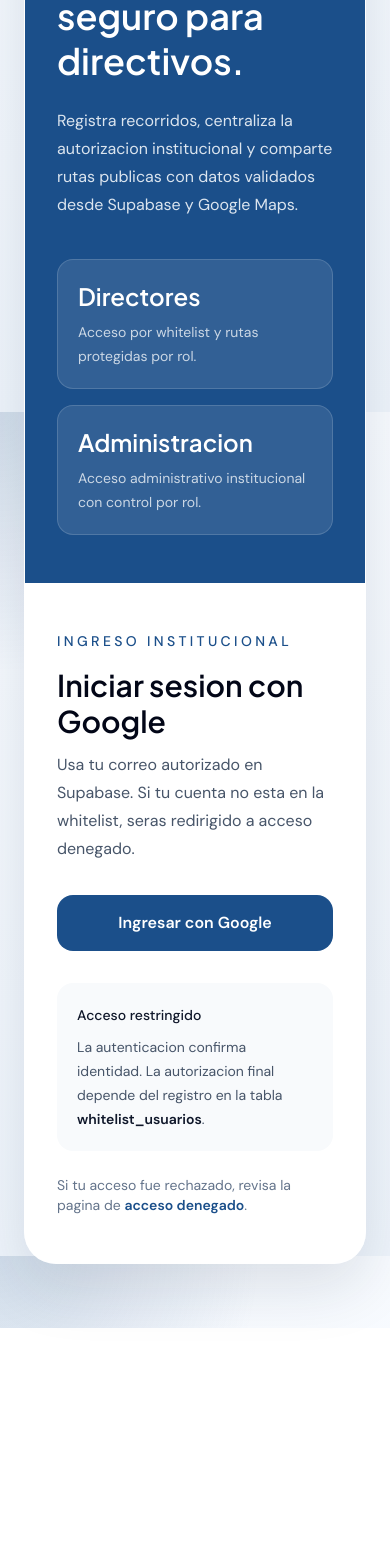
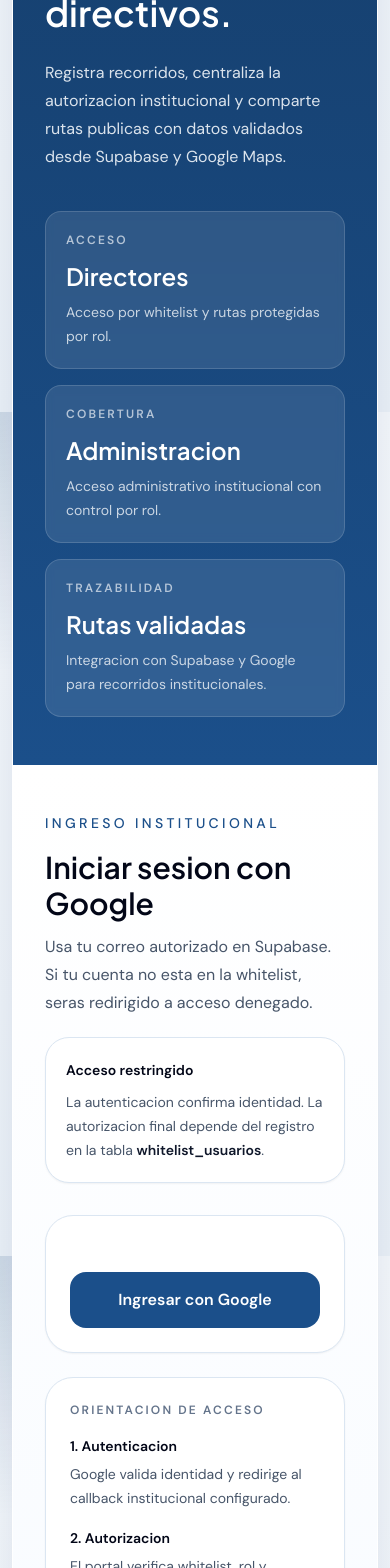
Before and after one commit to kmilomore/salidas-pedagogicas, a Next.js app: page /login in a window 390 px wide. Shown: the part 432-2000 px from the top of the page. Before the commit the page ends 1760 px from the top, so only its background shows below. Built offline with nearby package versions, Linux system fonts and the light colour scheme.

Commit message:
feat: update login components and styles for improved user experience; enhance global styles and Tailwind configuration for better theming and responsiveness

```diff
--- a/src/app/(auth)/login/login-form.tsx
+++ b/src/app/(auth)/login/login-form.tsx
@@ -53,13 +53,13 @@ export default function LoginForm({ statusMessage }: LoginFormProps) {
   return (
     <>
       {statusMessage ? (
-        <div className="mt-6 rounded-2xl border border-amber-200 bg-amber-50 px-4 py-3 text-sm text-amber-900">
+        <div className="status-card-warning mt-6 rounded-2xl px-4 py-3 text-sm">
           {statusMessage}
         </div>
       ) : null}
 
       {errorMessage ? (
-        <div className="mt-4 rounded-2xl border border-rose-200 bg-rose-50 px-4 py-3 text-sm text-rose-900">
+        <div className="status-card-danger mt-4 rounded-2xl px-4 py-3 text-sm">
           {errorMessage}
         </div>
       ) : null}
--- a/src/app/(auth)/login/page.tsx
+++ b/src/app/(auth)/login/page.tsx
@@ -10,10 +10,10 @@ interface LoginPageProps {
 export default function LoginPage({ searchParams }: LoginPageProps) {
 
   return (
-    <main className="flex min-h-screen items-center justify-center px-6 py-16">
-      <section className="surface-card grid w-full max-w-6xl overflow-hidden rounded-[32px] border border-white/70 lg:grid-cols-[1.15fr_0.85fr]">
-        <div className="bg-slep px-8 py-12 text-white sm:px-12 lg:px-14">
-          <div className="mb-10 inline-flex h-14 w-14 items-center justify-center rounded-2xl border border-white/20 bg-white/10 text-lg font-semibold">
+    <main className="flex min-h-screen items-center justify-center px-3 py-4 sm:px-5 sm:py-6 xl:px-8">
+      <section className="surface-card grid w-full max-w-[1680px] overflow-hidden rounded-[36px] border border-white/70 xl:grid-cols-[1.1fr_0.9fr]">
+        <div className="bg-[linear-gradient(180deg,var(--slep-blue-dark)_0%,var(--slep-blue)_100%)] px-8 py-12 text-white sm:px-12 lg:px-14 xl:px-16 xl:py-16">
+          <div className="mb-10 inline-flex h-14 w-14 items-center justify-center rounded-2xl border border-white/20 bg-white/10 text-lg font-semibold shadow-lg shadow-slate-950/10">
             SC
           </div>
           <p className="mb-4 text-sm uppercase tracking-[0.28em] text-slate-200/80">
@@ -25,45 +25,71 @@ export default function LoginPage({ searchParams }: LoginPageProps) {
           <p className="mt-6 max-w-xl text-base leading-7 text-slate-100/90 sm:text-lg">
             Registra recorridos, centraliza la autorizacion institucional y comparte rutas publicas con datos validados desde Supabase y Google Maps.
           </p>
-          <div className="mt-10 grid gap-4 sm:grid-cols-2">
-            <div className="rounded-2xl border border-white/15 bg-white/10 p-5">
-              <p className="font-display text-2xl font-semibold">Directores</p>
-              <p className="mt-2 text-sm leading-6 text-slate-100/80">
-                Acceso por whitelist y rutas protegidas por rol.
-              </p>
+          <div className="mt-10 grid gap-4 lg:grid-cols-3">
+            <div className="rounded-2xl border border-white/15 bg-white/10 p-5 backdrop-blur-sm">
+              <p className="text-xs font-semibold uppercase tracking-[0.18em] text-slate-200/75">Acceso</p>
+              <p className="font-display mt-3 text-2xl font-semibold">Directores</p>
+              <p className="mt-2 text-sm leading-6 text-slate-100/80">Acceso por whitelist y rutas protegidas por rol.</p>
             </div>
-            <div className="rounded-2xl border border-white/15 bg-white/10 p-5">
-              <p className="font-display text-2xl font-semibold">Administracion</p>
-              <p className="mt-2 text-sm leading-6 text-slate-100/80">
-                Acceso administrativo institucional con control por rol.
-              </p>
+            <div className="rounded-2xl border border-white/15 bg-white/10 p-5 backdrop-blur-sm">
+              <p className="text-xs font-semibold uppercase tracking-[0.18em] text-slate-200/75">Cobertura</p>
+              <p className="font-display mt-3 text-2xl font-semibold">Administracion</p>
+              <p className="mt-2 text-sm leading-6 text-slate-100/80">Acceso administrativo institucional con control por rol.</p>
+            </div>
+            <div className="rounded-2xl border border-white/15 bg-white/10 p-5 backdrop-blur-sm">
+              <p className="text-xs font-semibold uppercase tracking-[0.18em] text-slate-200/75">Trazabilidad</p>
+              <p className="font-display mt-3 text-2xl font-semibold">Rutas validadas</p>
+              <p className="mt-2 text-sm leading-6 text-slate-100/80">Integracion con Supabase y Google para recorridos institucionales.</p>
             </div>
           </div>
         </div>
 
-        <div className="flex items-center bg-white px-8 py-12 sm:px-12 lg:px-14">
+        <div className="portal-tint flex items-center px-8 py-12 sm:px-12 lg:px-14 xl:px-16 xl:py-16">
           <div className="w-full">
-            <p className="text-sm font-medium uppercase tracking-[0.24em] text-slep">Ingreso institucional</p>
-            <h2 className="font-display mt-4 text-3xl font-semibold text-slate-950">
-              Iniciar sesion con Google
-            </h2>
-            <p className="mt-3 text-base leading-7 text-slate-600">
-              Usa tu correo autorizado en Supabase. Si tu cuenta no esta en la whitelist, seras redirigido a acceso denegado.
-            </p>
+            <div className="grid gap-5 xl:grid-cols-[minmax(0,1.1fr)_minmax(280px,0.9fr)] xl:items-start">
+              <div>
+                <p className="text-sm font-medium uppercase tracking-[0.24em] text-slep">Ingreso institucional</p>
+                <h2 className="font-display mt-4 text-3xl font-semibold text-slate-950 sm:text-4xl">
+                  Iniciar sesion con Google
+                </h2>
+                <p className="mt-3 max-w-2xl text-base leading-7 text-slate-600">
+                  Usa tu correo autorizado en Supabase. Si tu cuenta no esta en la whitelist, seras redirigido a acceso denegado.
+                </p>
+              </div>
 
-            <LoginForm statusMessage={searchParams?.message} />
-
-            <div className="mt-8 rounded-2xl bg-slate-50 p-5 text-sm leading-6 text-slate-600">
-              <p className="font-medium text-slate-900">Acceso restringido</p>
-              <p className="mt-2">
-                La autenticacion confirma identidad. La autorizacion final depende del registro en
-                la tabla <span className="font-semibold text-slate-900">whitelist_usuarios</span>.
-              </p>
+              <div className="portal-outline rounded-[24px] bg-white p-5 text-sm leading-6 text-slate-600 shadow-sm">
+                <p className="font-semibold text-slate-950">Acceso restringido</p>
+                <p className="mt-2">
+                  La autenticacion confirma identidad. La autorizacion final depende del registro en la tabla <span className="font-semibold text-slate-900">whitelist_usuarios</span>.
+                </p>
+            </div>
             </div>
 
-            <p className="mt-6 text-sm text-slate-500">
-              Si tu acceso fue rechazado, revisa la pagina de <Link href="/acceso-denegado" className="font-semibold text-slep">acceso denegado</Link>.
-            </p>
+            <div className="mt-8 grid gap-6 xl:grid-cols-[minmax(0,1.1fr)_minmax(280px,0.9fr)]">
+              <div className="portal-outline rounded-[28px] bg-white p-6 shadow-sm sm:p-7">
+                <LoginForm statusMessage={searchParams?.message} />
+              </div>
+
+              <div className="portal-outline rounded-[28px] bg-white p-6 text-sm leading-6 text-slate-600 shadow-sm sm:p-7">
+                <p className="text-xs font-semibold uppercase tracking-[0.18em] text-slate-500">Orientacion de acceso</p>
+                <div className="mt-4 space-y-4">
+                  <div>
+                    <p className="font-semibold text-slate-950">1. Autenticacion</p>
+                    <p className="mt-1">Google valida identidad y redirige al callback institucional configurado.</p>
+                  </div>
+                  <div>
+                    <p className="font-semibold text-slate-950">2. Autorizacion</p>
+                    <p className="mt-1">El portal verifica whitelist, rol y establecimiento asociado antes de habilitar navegacion.</p>
+                  </div>
+                  <div>
+                    <p className="font-semibold text-slate-950">3. Acceso denegado</p>
+                    <p className="mt-1">
+                      Si tu acceso fue rechazado, revisa la pagina de <Link href="/acceso-denegado" className="font-semibold text-slep">acceso denegado</Link>.
+                    </p>
+                  </div>
+                </div>
+              </div>
+            </div>
           </div>
         </div>
       </section>
--- a/src/app/globals.css
+++ b/src/app/globals.css
@@ -8,6 +8,12 @@
   --slep-blue: #1b4f8a;
   --slep-blue-dark: #143b66;
   --slep-blue-soft: #d9e8f7;
+  --surface-solid: rgba(255, 255, 255, 0.94);
+  --surface-soft: #f8fbff;
+  --surface-line: #dbe6f2;
+  --status-success: #0f766e;
+  --status-warning: #b45309;
+  --status-danger: #be123c;
   --route-blue: #1b4f8a;
   --route-teal: #0f766e;
   --route-cyan: #0369a1;
@@ -51,6 +57,26 @@ a {
 }
 
 .portal-panel {
-  background: rgba(255, 255, 255, 0.92);
+  background: var(--surface-solid);
   box-shadow: 0 20px 50px rgba(16, 36, 61, 0.08);
 }
+
+.portal-tint {
+  background: linear-gradient(180deg, #ffffff 0%, var(--surface-soft) 100%);
+}
+
+.portal-outline {
+  border: 1px solid var(--surface-line);
+}
+
+.status-card-warning {
+  border: 1px solid color-mix(in srgb, var(--status-warning) 24%, white);
+  background: color-mix(in srgb, var(--status-warning) 10%, white);
+  color: #7c2d12;
+}
+
+.status-card-danger {
+  border: 1px solid color-mix(in srgb, var(--status-danger) 22%, white);
+  background: color-mix(in srgb, var(--status-danger) 8%, white);
+  color: #881337;
+}
--- a/src/components/nueva-salida/MapaRuta.tsx
+++ b/src/components/nueva-salida/MapaRuta.tsx
@@ -28,8 +28,15 @@ function formatDuration(minutes: number) {
   return `${hours} h ${remainingMinutes} min`;
 }
 
-const outboundPalette = ["#1B4F8A", "#0F766E", "#0369A1", "#C98908", "#BE123C", "#143B66"];
-const returnColor = "#EA580C";
+const outboundPalette = [
+  "var(--route-blue)",
+  "var(--route-teal)",
+  "var(--route-cyan)",
+  "var(--route-gold)",
+  "var(--route-berry)",
+  "var(--slep-blue-dark)",
+];
+const returnColor = "var(--route-return)";
 
 export default function MapaRuta({ schoolProfile, destinations, route }: MapaRutaProps) {
   const isMultiDestination = destinations.length > 1;
--- a/tailwind.config.ts
+++ b/tailwind.config.ts
@@ -6,9 +6,26 @@ const config: Config = {
     extend: {
       colors: {
         slep: {
-          DEFAULT: "#1B4F8A",
-          dark: "#143B66",
-          soft: "#D9E8F7",
+          DEFAULT: "var(--slep-blue)",
+          dark: "var(--slep-blue-dark)",
+          soft: "var(--slep-blue-soft)",
+        },
+        portal: {
+          ink: "var(--foreground)",
+          surface: "var(--surface-solid)",
+          soft: "var(--surface-soft)",
+          line: "var(--surface-line)",
+          success: "var(--status-success)",
+          warning: "var(--status-warning)",
+          danger: "var(--status-danger)",
+        },
+        route: {
+          blue: "var(--route-blue)",
+          teal: "var(--route-teal)",
+          cyan: "var(--route-cyan)",
+          gold: "var(--route-gold)",
+          berry: "var(--route-berry)",
+          return: "var(--route-return)",
         },
       },
       boxShadow: {
```
